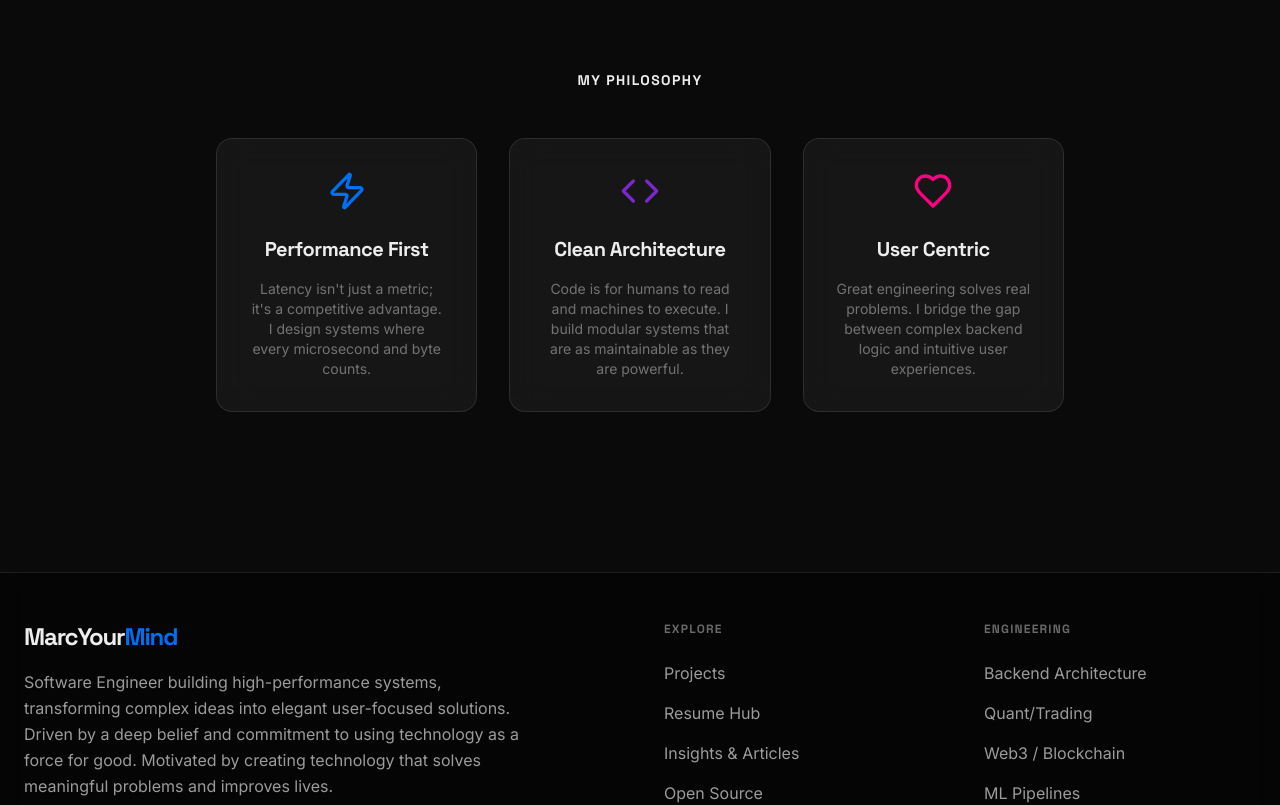
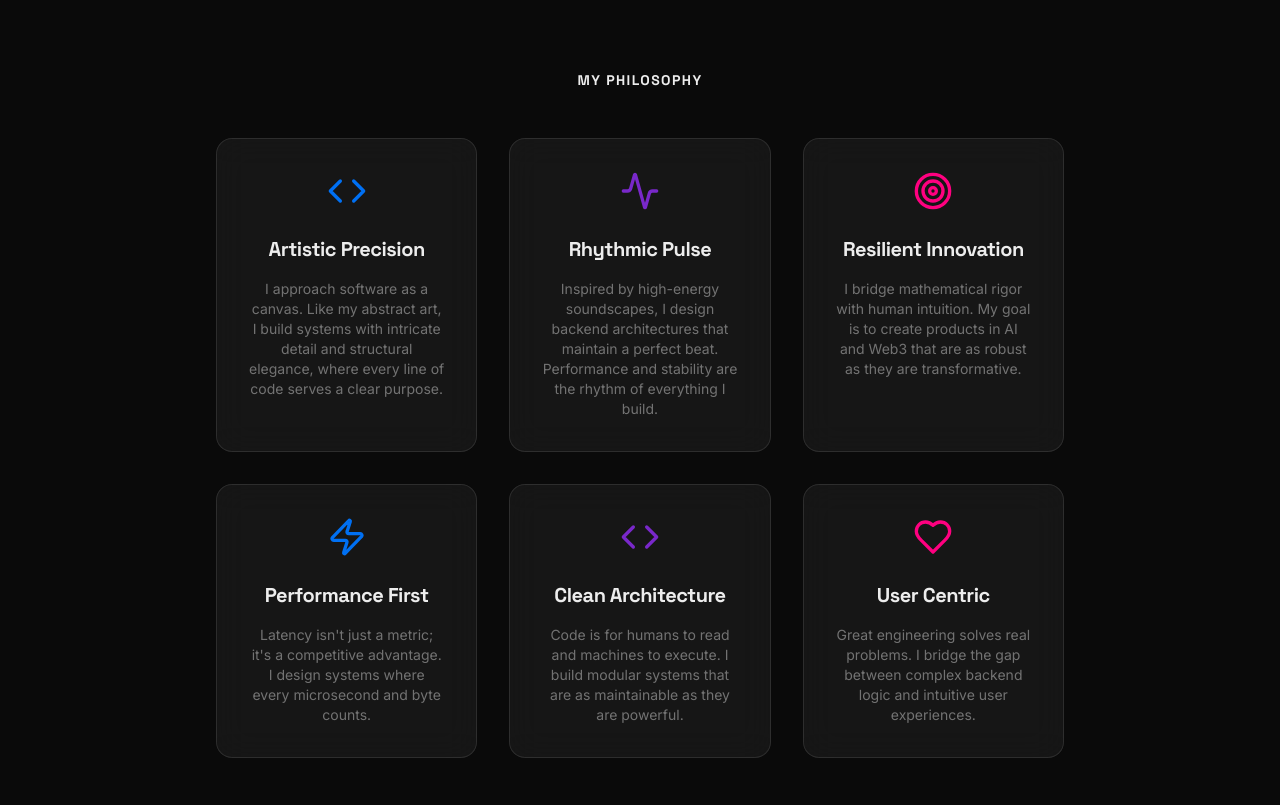
Before and after one commit to MarcYourMind/MarcYourMind.github.io, a Next.js app: page /about in a window 1280 px wide. Shown: the part 1160-1965 px from the top of the page. Built offline with nearby package versions, Linux system fonts and the light colour scheme.

Commit message:
Update my philoosphy

```diff
--- a/app/about/page.tsx
+++ b/app/about/page.tsx
@@ -88,6 +88,24 @@ export default function AboutPage() {
                         <h2 className="text-2xl font-heading font-bold mb-12 uppercase tracking-widest text-sm text-center">My Philosophy</h2>
                         <div className="grid grid-cols-1 md:grid-cols-3 gap-8">
                             {[
+                                {
+                                    title: "Artistic Precision",
+                                    desc: "I approach software as a canvas. Like my abstract art, I build systems with intricate detail and structural elegance, where every line of code serves a clear purpose.",
+                                    icon: Code,
+                                    color: "text-accent-blue"
+                                },
+                                {
+                                    title: "Rhythmic Pulse",
+                                    desc: "Inspired by high-energy soundscapes, I design backend architectures that maintain a perfect beat. Performance and stability are the rhythm of everything I build.",
+                                    icon: Activity,
+                                    color: "text-accent-purple"
+                                },
+                                {
+                                    title: "Resilient Innovation",
+                                    desc: "I bridge mathematical rigor with human intuition. My goal is to create products in AI and Web3 that are as robust as they are transformative.",
+                                    icon: Target,
+                                    color: "text-accent-pink"
+                                },
                                 { title: "Performance First", desc: "Latency isn't just a metric; it's a competitive advantage. I design systems where every microsecond and byte counts.", icon: Zap, color: "text-accent-blue" },
                                 { title: "Clean Architecture", desc: "Code is for humans to read and machines to execute. I build modular systems that are as maintainable as they are powerful.", icon: Code, color: "text-accent-purple" },
                                 { title: "User Centric", desc: "Great engineering solves real problems. I bridge the gap between complex backend logic and intuitive user experiences.", icon: Heart, color: "text-accent-pink" },
```
Also changed, not shown: 1 other file (tests, documents, lock files or other folders).
